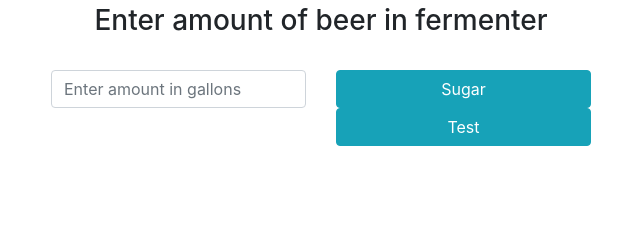
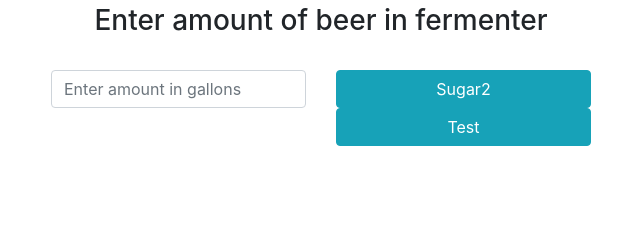
Before and after one commit to BrandonDennis8/Beer-Priming-Sugar-and-Dry-Hop-Calculator, a plain HTML site: page index.html in a window 1280 px wide. Shown: the part 130-361 px from the top of the page, 319-959 px from the left. Drawn offline with nearby package versions, Linux system fonts and the light colour scheme.

Commit message:
Update index.html

```diff
--- a/index.html
+++ b/index.html
@@ -20,7 +20,7 @@
                     placeholder="Enter amount in gallons">
             </div>
             <div class="col-md-3">
-                <button onclick="CalculatePrimingSugar()" class="btn btn-info w-100">Sugar</button>
+                <button onclick="CalculatePrimingSugar()" class="btn btn-info w-100">Sugar2</button>
                 <a href="test.html">
                     <button" class="btn btn-info w-100">Test</button>
                 </a>
```
